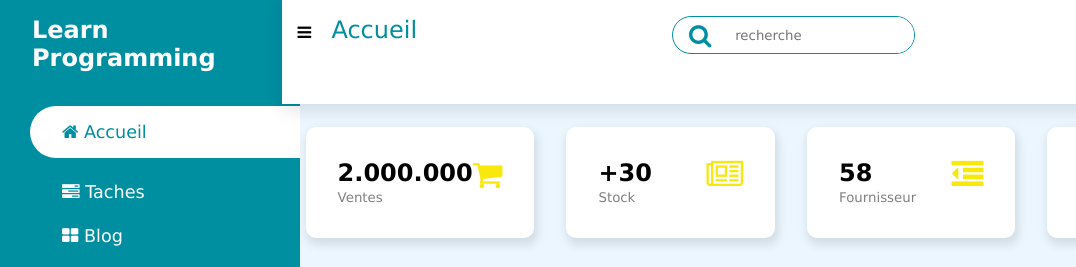
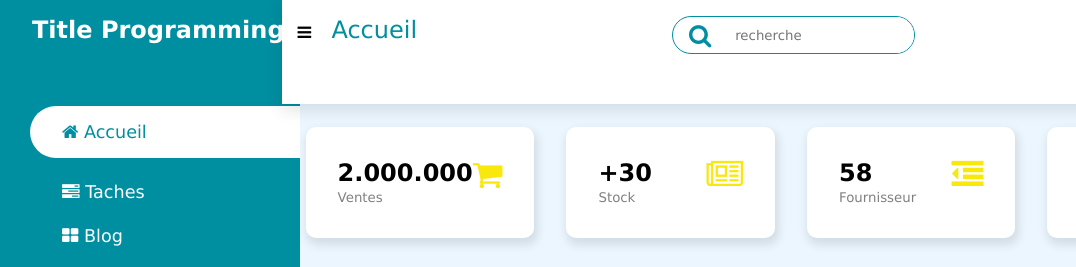
Before and after one commit to Gphili/Dasboar, a plain HTML site: page index.html in a window 1280 px wide. Shown: the top 267 px of the page, 0-1076 px from the left. Drawn offline with Linux system fonts and the light colour scheme.

Commit message:
Ajouter titre

```diff
--- a/index.html
+++ b/index.html
@@ -6,13 +6,13 @@
     <meta name="viewport" content="width=device-width, initial-scale=1.0">
     <link rel="stylesheet" href="style.css">
     <link rel="stylesheet" href="font-awesome/css/font-awesome.min.css">
-    <title>Document</title>
+    <title>Dasbord</title>
 </head>
 <body>
     <input type="checkbox" name="" id="menu">
     <div class="sidebar">
         <div >
-            <h2 class="sidebar-brand"><span class="fa fa-user-o"></span> Learn Programming</h2>
+            <h2 class="sidebar-brand"><span class="fa fa-user-o"></span> Title Programming</h2>
         </div>
         <div class="sidebar-menu">
             <ul>
```
